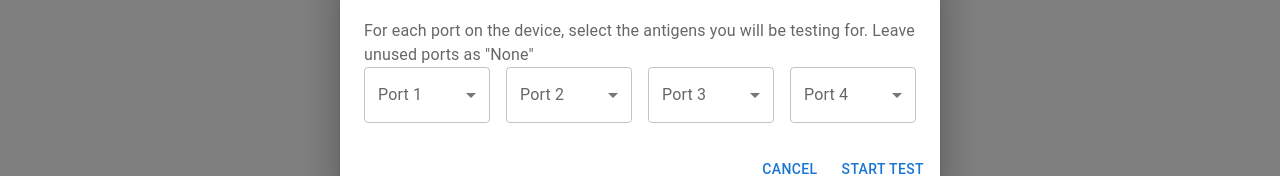
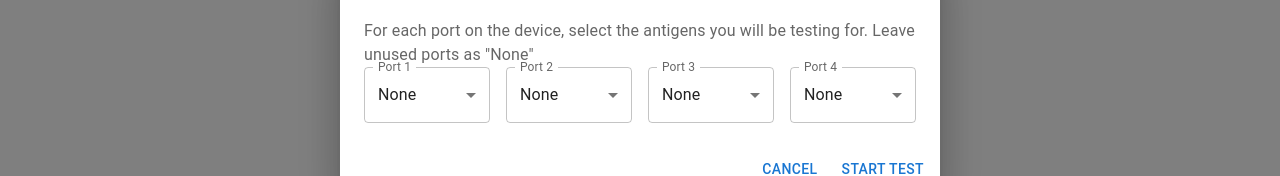
Before and after one commit to Patient-Aware/PatientAware, a React (Create React App) app in the folder client/: page / in a window 1280 px wide. Both pictures are taken after a click on the button "START TEST". Shown: the part 325-501 px from the top of the page. Built offline with nearby package versions, Linux system fonts and the light colour scheme.

Commit message:
persist antigen dropdown selections

```diff
--- a/client/src/components/AntigenDialog.jsx
+++ b/client/src/components/AntigenDialog.jsx
@@ -16,6 +16,15 @@ import {
 export default function AntigenDialog(props) {
 
     const { open, handleClose } = props
+
+    const [port1, setPort1] = React.useState('None')
+    const [port2, setPort2] = React.useState('None')
+    const [port3, setPort3] = React.useState('None')
+    const [port4, setPort4] = React.useState('None')
+
+    const setAntigenForPort = (antigen, portSetter) => {
+        portSetter(antigen)
+    }
 
     const antigenOptions = [
         'None',
@@ -44,6 +53,8 @@ export default function AntigenDialog(props) {
                                 <InputLabel>Port 1</InputLabel>
                                 <Select
                                     label="Port 1"
+                                    value={port1}
+                                    onChange={(event) => setAntigenForPort(event.target.value, setPort1)}
                                 >
                                     {antigenOptionMenuItems}
                                 </Select>
@@ -55,6 +66,8 @@ export default function AntigenDialog(props) {
                                 <InputLabel>Port 2</InputLabel>
                                 <Select
                                     label="Port 2"
+                                    value={port2}
+                                    onChange={(event) => setAntigenForPort(event.target.value, setPort2)}
                                 >
                                     {antigenOptionMenuItems}
                                 </Select>
@@ -66,6 +79,8 @@ export default function AntigenDialog(props) {
                                 <InputLabel>Port 3</InputLabel>
                                 <Select
                                     label="Port 3"
+                                    value={port3}
+                                    onChange={(event) => setAntigenForPort(event.target.value, setPort3)}
                                 >
                                     {antigenOptionMenuItems}
                                 </Select>
@@ -77,6 +92,8 @@ export default function AntigenDialog(props) {
                                 <InputLabel>Port 4</InputLabel>
                                 <Select
                                     label="Port 4"
+                                    value={port4}
+                                    onChange={(event) => setAntigenForPort(event.target.value, setPort4)}
                                 >
                                     {antigenOptionMenuItems}
                                 </Select>
```
